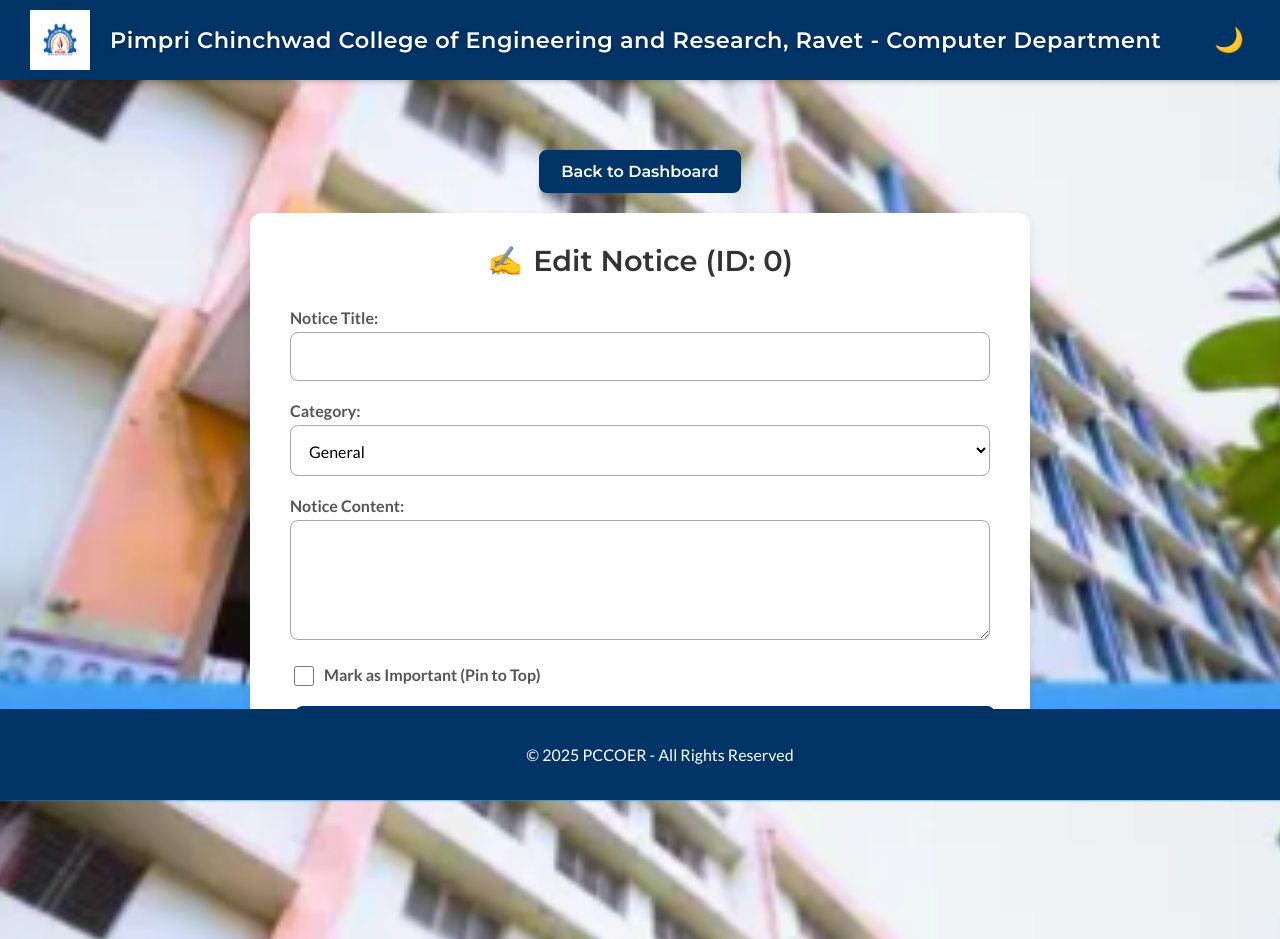
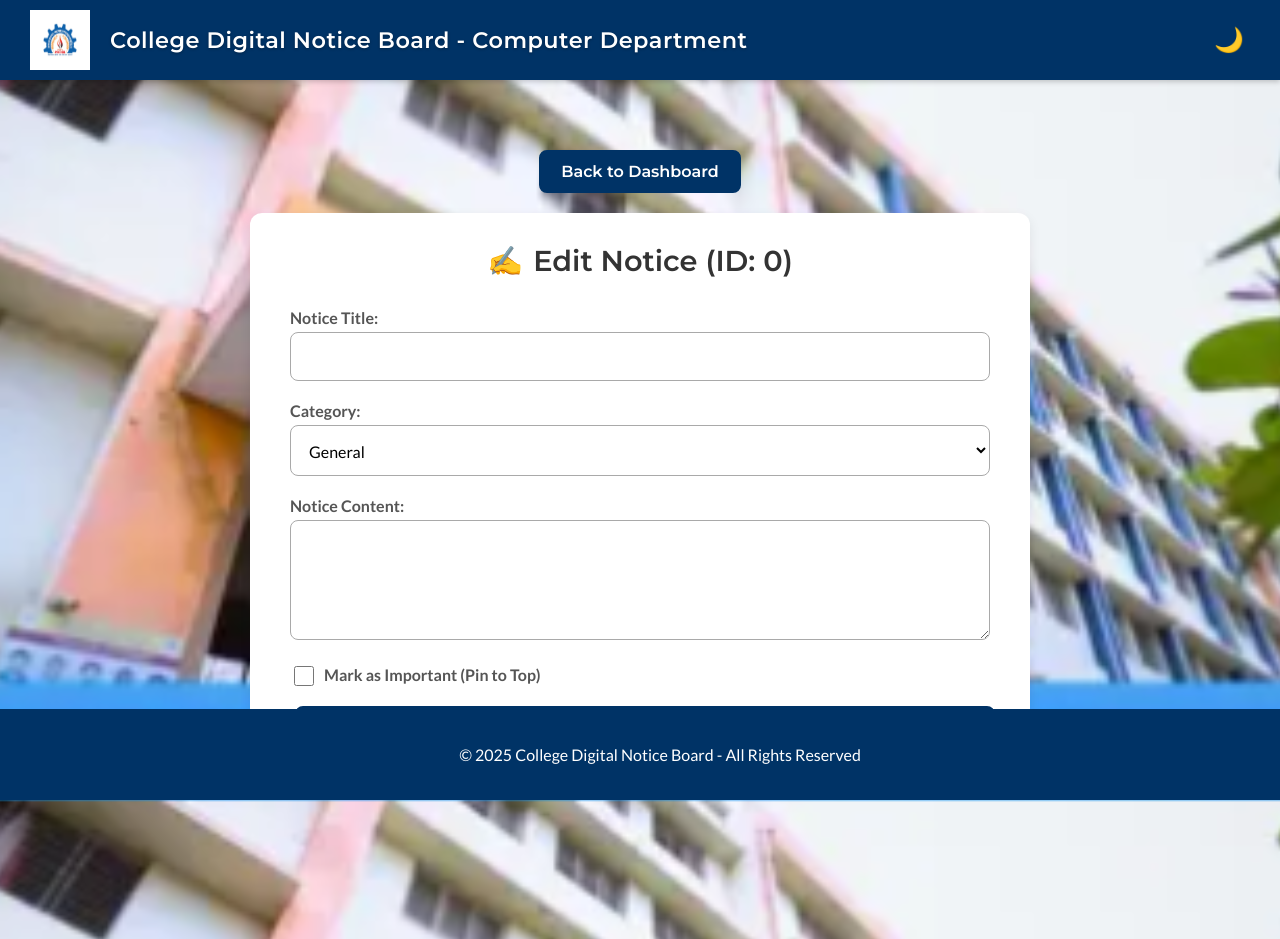
Before and after one commit to sakshi-y17/DigitalNoticeBoard, a PHP site: page /notice/edit_notice.php in a window 1280 px wide. Run offline with PHP 8.4, Linux system fonts and the light colour scheme; the visitor is signed in with stand-in values (Sample User, id 1).

Commit message:
refactor: rebrand project to generic College Digital Notice Board and clean documentation

```diff
--- a/database.sql
+++ b/database.sql
@@ -1,4 +1,4 @@
--- PCCOER Digital Notice Board Database Schema
+-- College Digital Notice Board Database Schema
 -- Database: digital_notice_board
 
 CREATE DATABASE IF NOT EXISTS `digital_notice_board` DEFAULT CHARACTER SET utf8mb4 COLLATE utf8mb4_unicode_ci;
--- a/edit_notice.php
+++ b/edit_notice.php
@@ -48,15 +48,15 @@
 <html lang="en">
 <head>
   <meta charset="UTF-8">
-  <title>Admin - Edit Notice</title>
+  <title>Admin - Edit Notice - College Digital Notice Board</title>
   <link rel="stylesheet" href="/notice/style.css">
   <link href="https://fonts.googleapis.com/css2?family=Lato:wght@400;700&family=Montserrat:wght@600;700&display=swap" rel="stylesheet">
 </head>
 <body>
 
   <header class="main-header">
-    <img src="/notice/logo.png" alt="PCCOER Logo" class="logo">
-    <h1>Pimpri Chinchwad College of Engineering and Research, Ravet - Computer Department</h1>
+    <img src="/notice/logo.png" alt="College Logo" class="logo">
+    <h1>College Digital Notice Board - Computer Department</h1>
     <button id="dark-mode-toggle" title="Toggle dark mode"></button>
   </header>
 
@@ -95,7 +95,7 @@
   </main>
 
   <footer class="main-footer">
-    <p>© 2025 PCCOER - All Rights Reserved</p>
+    <p>© 2025 College Digital Notice Board - All Rights Reserved</p>
   </footer>
 
   <script src="/notice/darkmode.js"></script>
--- a/script.js
+++ b/script.js
@@ -1,5 +1,5 @@
 /*
- * PCCOER Notice Board - Combined Logic
+ * College Digital Notice Board - Combined Logic
  */
 
 document.addEventListener("DOMContentLoaded", () => {
--- a/style.css
+++ b/style.css
@@ -1,5 +1,5 @@
 /* ====================================================================
-   PCCOER DIGITAL NOTICE BOARD - MAIN STYLESHEET
+   COLLEGE DIGITAL NOTICE BOARD - MAIN STYLESHEET
    Final Professional Version
 ====================================================================
 */
```
Also changed, not shown: admin_dashboard.php (+4 -4 lines), admin_login.php (+4 -4 lines), index.php (+4 -4 lines), README.md.
